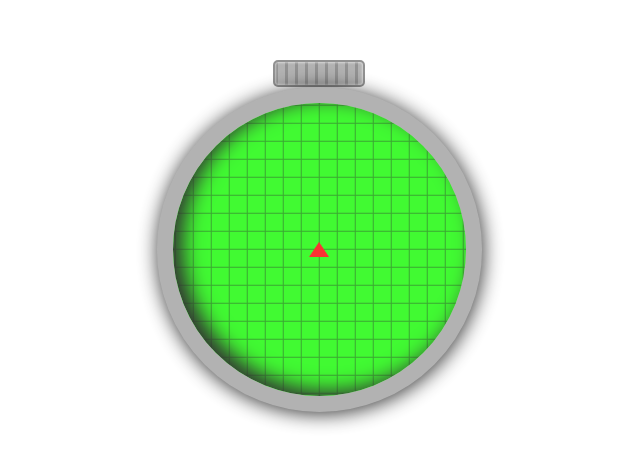
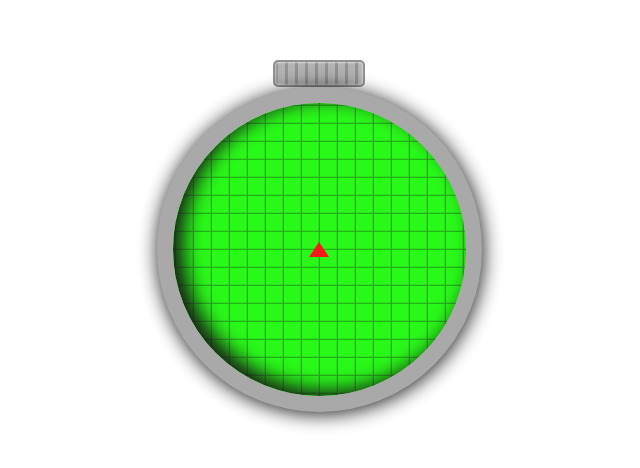
Before and after one commit to ETIENNE-CLR/Dragon-Radar-Quest-for-the-Dragon-Balls, a plain HTML site: page www/index.html in a window 1280 px wide. Shown: the part 164-632 px from the top of the page, without its empty margins (321-961 px from the left). Drawn offline with Linux system fonts and the light colour scheme.

Commit message:
[Thursday, 12 December 2024] Micro ajustement opacité radar view

```diff
--- a/www/styles/mon_style.css
+++ b/www/styles/mon_style.css
@@ -44,7 +44,7 @@
     border: 16px solid var(--RADAR-METAL-COLOR);
     border-radius: 10000px;
     background-color: var(--RADAR-VIEW-COLOR);
-    opacity: 0.8;
+    opacity: 0.9;
     background-image:
         linear-gradient(var(--RADAR-VIEW-LINE-COLOR) var(--RADAR-VIEW-LINE-WIDTH), transparent var(--RADAR-VIEW-LINE-WIDTH)), linear-gradient(to right, var(--RADAR-VIEW-LINE-COLOR) var(--RADAR-VIEW-LINE-WIDTH), var(--RADAR-VIEW-COLOR) var(--RADAR-VIEW-LINE-WIDTH));
     background-size: 18px 18px;
```
Also changed, not shown: 1 other file.
